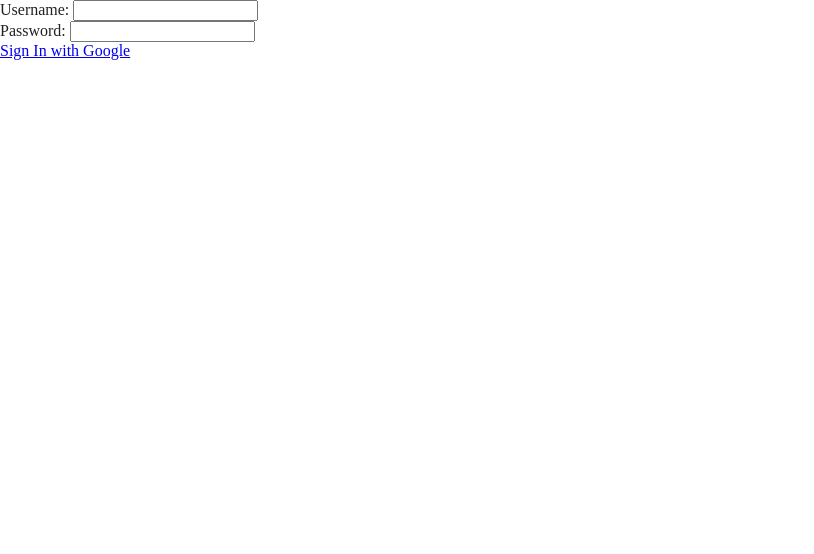
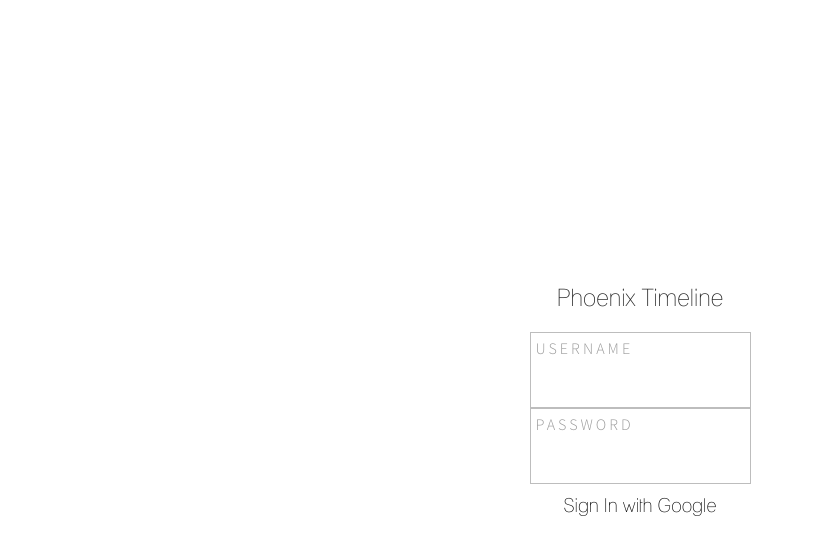
Before and after one commit to bishiguro/phoenix-timeline, a website: page views/login.html in a window 1280 px wide. Shown: the whole page, without its empty margins (0-814 px from the left). Drawn offline with nearby package versions, Linux system fonts and the light colour scheme.

Commit message:
Login Page, native and OAuth

```diff
--- a/public/stylesheets/main.css
+++ b/public/stylesheets/main.css
@@ -7,6 +7,11 @@
 @font-face {
     font-family: fabrica;
     src: url(/fonts/fabrica.otf);
+}
+
+@font-face {
+    font-family: sourcesanspro;
+    src: url(/fonts/sourcesanspro.otf);
 }
 
 .lane { font-family: lane, sans-serif; }
@@ -116,11 +121,57 @@ html, body {
     width: 100%;
 }
 
-input {
-    display: inline-block;
+.form-input {
+    padding: .5rem 2rem 1rem;
+    font-size: 1rem;
+    border: 0;
+    color: #212121;
+    outline: none;
+    width: auto;
+    font-family: sourcesanspro;
 }
 
 .align-right {
     float: right;
     margin-right: 20px;
 }
+
+.field {
+    border: 1px solid #BDBDBD;
+    float: left;
+    width: auto;
+}
+
+#login {
+    display: inline-block;
+    letter-spacing: 3px;
+}
+
+#login-form {
+    padding: 10px;
+    min-width: 25%;
+    max-width: 50%;
+    font-family: sourcesanspro;
+    color: #999;
+}
+
+#login-header {
+    padding: 10px;
+    font-size: 24px;
+}
+
+#label {
+    font-size: 1rem;
+    padding: 5px;
+}
+
+#glogin {
+    padding: 10px;
+    /*font-family: fabrica;*/
+}
+
+#glogin-button {
+    text-decoration: none;
+    color: black;
+    font-size: 1.2rem;
+}
--- a/views/login.html
+++ b/views/login.html
@@ -15,14 +15,20 @@
         <script src"https://cdnjs.cloudflare.com/ajax/libs/angular.js/1.3.15/angular-route.js"></script>
 
     </head>
-    <body id="body">
+    <body id="body" class="flex-parent flex-vcenter flex-hcenter fabrica">
+        <div id="login-header">Phoenix Timeline</div>
         <div id="login">
-            <form>
-            Username: <input type="text" name="username"> <br>
-            Password: <input type="text" name="password"> <br>
+            <form id="login-form">
+                <div class="field">
+                    <div id="label"><label for="username">USERNAME</label></div>
+                    <input type="text" class="form-input" id="username">
+                </div><br>
+                <div class="field">
+                    <div id="label"><label for="password">PASSWORD</label></div>
+                    <input type="password" class="form-input" id="password">
+                </div>
             </form>
-            <a href="/auth/google">Sign In with Google</a>
         </div>
+        <div id="glogin"><a id="glogin-button" href="/auth/google">Sign In with Google</a></div>
     </body>
-
 </html>
```
Also changed, not shown: public/fonts/sourcesanspro.otf (added).
